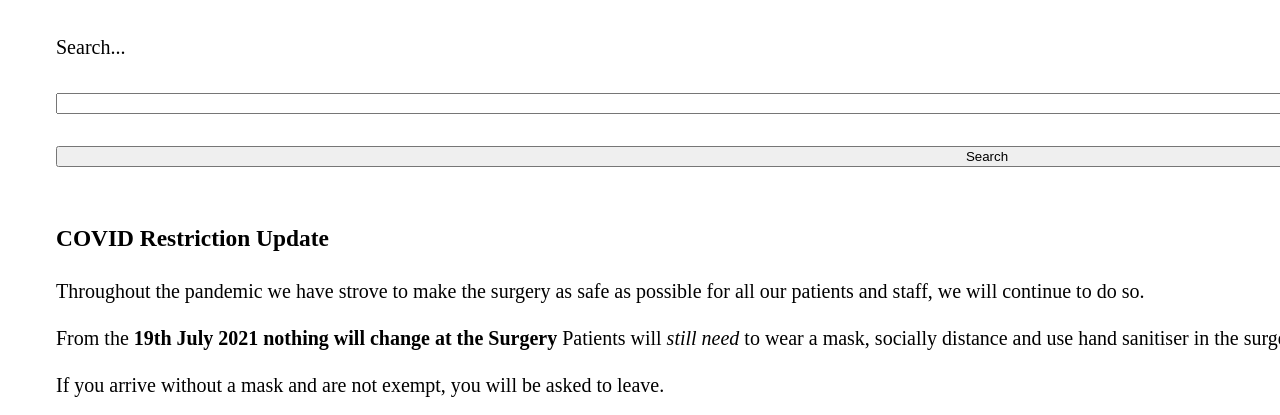
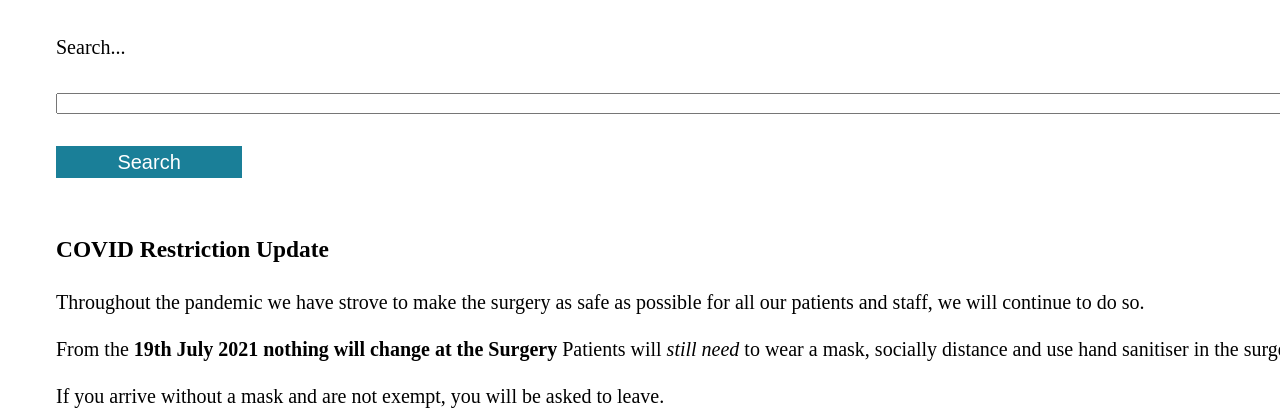
Before and after one commit to shahnaazr/shah-css-key-concepts, a plain HTML site: page index.html in a window 1280 px wide. Shown: the part 385-800 px from the top of the page. Drawn offline with Linux system fonts and the light colour scheme.

Commit message:
style: add style for button

```diff
--- a/index.html
+++ b/index.html
@@ -5,7 +5,7 @@
     <meta http-equiv="X-UA-Compatible" content="IE=edge" />
     <meta name="viewport" content="width=device-width, initial-scale=1.0" />
     <title>Tech Returners Surgery: Home</title>
-    <link rel="stylesheet" href="styles.css" />
+    <link rel="stylesheet" href="./styles.css" />
   </head>
 
   <body>
@@ -41,7 +41,7 @@
       name="search"
       aria-label="Search through site content"
     />
-    <button>Search</button>
+    <button class="button">Search</button>
 
     <section>
       <h3><strong>COVID Restriction Update</strong></h3>
@@ -146,7 +146,7 @@
             <input type="text" id="message" name="message" required />
           </div>
 
-          <input type="submit" value="Submit" />
+          <input class="button" type="submit" value="Submit" />
         </fieldset>
       </form>
     </section>
--- a/styles.css
+++ b/styles.css
@@ -14,3 +14,14 @@ body {
 a {
   font-size: 2rem;
 }
+
+.button {
+  background-color: rgb(26, 127, 152);
+  font-size: 100%;
+  color: white;
+  width: 10%;
+  height: 2rem;
+  border-radius: 0%;
+  border: none;
+  text-align: center;
+}
```
